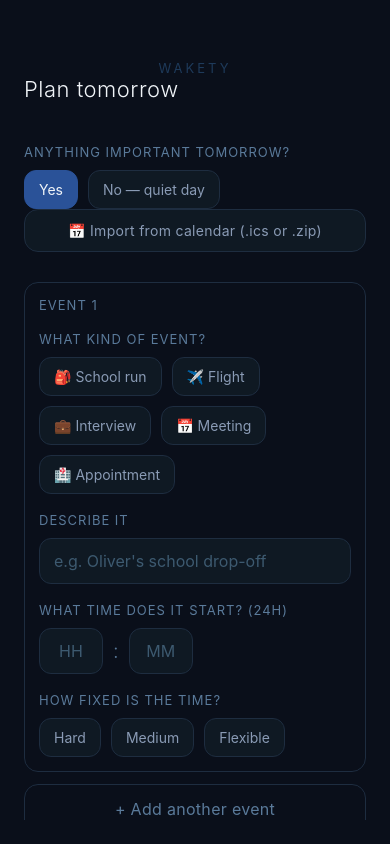
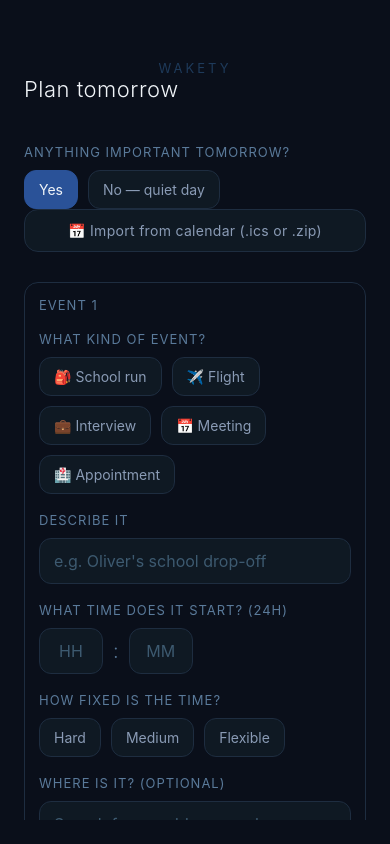
Before and after one commit to productstratagems-create/Wakety, a React Native app: screen / in a window 390 px wide. Built offline with nearby package versions, Linux system fonts and the light colour scheme.

Commit message:
Add location field with Entur geocoder autocomplete to event entries
Each anchor event can now optionally have a geocoded location (name,
lat, lon) looked up via Entur's free geocoder API. This lays the
groundwork for future travel-time inference between event locations.

```diff
--- a/components/AnchorTag.tsx
+++ b/components/AnchorTag.tsx
@@ -21,6 +21,7 @@ export function AnchorTag({ anchor, compact }: Props) {
     <View style={[styles.container, compact && styles.containerCompact]}>
       <Text style={[styles.text, compact && styles.textCompact]}>
         {icon}  {anchor.label} · {anchor.time}
+        {anchor.location && !compact ? ` · ${anchor.location.name}` : ''}
       </Text>
     </View>
   );
--- a/components/PlanForm.tsx
+++ b/components/PlanForm.tsx
@@ -9,9 +9,11 @@ import {
   TextInput,
   View,
 } from 'react-native';
+import { LocationSuggestion } from '../data/entur';
 import { guessAnchorType } from '../data/guessAnchorType';
-import { AnchorType, Rigidity, UserPlan } from '../data/types';
+import { AnchorLocation, AnchorType, Rigidity, UserPlan } from '../data/types';
 import { CalendarEvent, useCalendarImport } from '../hooks/useCalendarImport';
+import { useLocationSearch } from '../hooks/useLocationSearch';
 import { ANCHOR_ICONS } from './AnchorTag';
 import { IcsImportButton, IcsImportResult } from './IcsImportButton';
 
@@ -28,6 +30,8 @@ interface AnchorDraft {
   hour: string;
   minute: string;
   rigidity: Rigidity | null;
+  location: AnchorLocation | null;
+  locationQuery: string;
 }
 
 const NUMBER_REGEX = /^\d+$/;
@@ -43,11 +47,11 @@ const ANCHOR_LABELS: Record<AnchorType, string> = {
 const RIGIDITY_OPTIONS: Rigidity[] = ['hard', 'medium', 'flexible'];
 
 function emptyDraft(key: string): AnchorDraft {
-  return { key, type: null, label: '', hour: '', minute: '', rigidity: null };
+  return { key, type: null, label: '', hour: '', minute: '', rigidity: null, location: null, locationQuery: '' };
 }
 
 function isEmptyDraft(draft: AnchorDraft): boolean {
-  return !draft.type && !draft.label.trim() && !draft.hour && !draft.minute && !draft.rigidity;
+  return !draft.type && !draft.label.trim() && !draft.hour && !draft.minute && !draft.rigidity && !draft.location;
 }
 
 export function PlanForm({ initialPlan, onSubmit, onCancel }: Props) {
@@ -56,7 +60,16 @@ export function PlanForm({ initialPlan, onSubmit, onCancel }: Props) {
     if (initialPlan?.anchors && initialPlan.anchors.length > 0) {
       return initialPlan.anchors.map((anchor, index) => {
         const [hour, minute] = anchor.time.split(':');
-        return { key: `init-${index}`, type: anchor.type, label: anchor.label, hour, minute, rigidity: anchor.rigidity };
+        return {
+          key: `init-${index}`,
+          type: anchor.type,
+          label: anchor.label,
+          hour,
+          minute,
+          rigidity: anchor.rigidity,
+          location: anchor.location ?? null,
+          locationQuery: anchor.location?.name ?? '',
+        };
       });
     }
     return (initialPlan?.hasAnchor ?? true) ? [emptyDraft('init-0')] : [];
@@ -116,6 +129,7 @@ export function PlanForm({ initialPlan, onSubmit, onCancel }: Props) {
               label: anchor.label.trim(),
               time: `${anchor.hour.padStart(2, '0')}:${anchor.minute.padStart(2, '0')}`,
               rigidity: anchor.rigidity!,
+              ...(anchor.location ? { location: anchor.location } : {}),
             }))
         : [],
       personalChain: {
@@ -170,7 +184,16 @@ export function PlanForm({ initialPlan, onSubmit, onCancel }: Props) {
   function handleSelectEvent(event: CalendarEvent) {
     const [hour, minute] = event.time.split(':');
     const guessedType = guessAnchorType(event.title);
-    const filled: AnchorDraft = { key: nextKey(), type: guessedType, label: event.title, hour, minute, rigidity: 'medium' };
+    const filled: AnchorDraft = {
+      key: nextKey(),
+      type: guessedType,
+      label: event.title,
+      hour,
+      minute,
+      rigidity: 'medium',
+      location: null,
+      locationQuery: '',
+    };
 
     setHasAnchor(true);
     setAnchors((prev) => (prev.length === 1 && isEmptyDraft(prev[0]) ? [filled] : [...prev, filled]));
@@ -254,76 +277,16 @@ export function PlanForm({ initialPlan, onSubmit, onCancel }: Props) {
             <FieldError visible={showErrors} message={errors.anchors} />
 
             {anchors.map((anchor, index) => (
-              <View key={anchor.key} style={styles.anchorCard}>
-                <View style={styles.anchorCardHeader}>
-                  <Text style={styles.anchorCardTitle}>Event {index + 1}</Text>
-                  {anchors.length > 1 && (
-                    <Pressable onPress={() => handleRemoveAnchor(anchor.key)}>
-                      <Text style={styles.removeText}>Remove</Text>
-                    </Pressable>
-                  )}
-                </View>
-
-                <Text style={styles.sectionLabel}>What kind of event?</Text>
-                <View style={styles.wrapRow}>
-                  {ANCHOR_TYPES.map((type) => (
-                    <Chip
-                      key={type}
-                      label={`${ANCHOR_ICONS[type]} ${ANCHOR_LABELS[type]}`}
-                      active={anchor.type === type}
-                      onPress={() => updateAnchor(anchor.key, { type })}
-                    />
-                  ))}
-                </View>
-                <FieldError visible={showErrors} message={errors[`${anchor.key}.type`]} />
-
-                <Text style={styles.sectionLabel}>Describe it</Text>
-                <TextInput
-                  style={styles.input}
-                  placeholder="e.g. Oliver's school drop-off"
-                  placeholderTextColor="#3D5A70"
-                  value={anchor.label}
-                  onChangeText={(text) => updateAnchor(anchor.key, { label: text })}
-                />
-                <FieldError visible={showErrors} message={errors[`${anchor.key}.label`]} />
-
-                <Text style={styles.sectionLabel}>What time does it start? (24h)</Text>
-                <View style={styles.timeRow}>
-                  <TextInput
-                    style={styles.timeInput}
-                    placeholder="HH"
-                    placeholderTextColor="#3D5A70"
-                    value={anchor.hour}
-                    onChangeText={(text) => updateAnchor(anchor.key, { hour: text.replace(/[^0-9]/g, '').slice(0, 2) })}
-                    keyboardType="number-pad"
-                    maxLength={2}
-                  />
-                  <Text style={styles.timeSeparator}>:</Text>
-                  <TextInput
-                    style={styles.timeInput}
-                    placeholder="MM"
-                    placeholderTextColor="#3D5A70"
-                    value={anchor.minute}
-                    onChangeText={(text) => updateAnchor(anchor.key, { minute: text.replace(/[^0-9]/g, '').slice(0, 2) })}
-                    keyboardType="number-pad"
-                    maxLength={2}
-                  />
-                </View>
-                <FieldError visible={showErrors} message={errors[`${anchor.key}.time`]} />
-
-                <Text style={styles.sectionLabel}>How fixed is the time?</Text>
-                <View style={styles.row}>
-                  {RIGIDITY_OPTIONS.map((option) => (
-                    <Chip
-                      key={option}
-                      label={option.charAt(0).toUpperCase() + option.slice(1)}
-                      active={anchor.rigidity === option}
-                      onPress={() => updateAnchor(anchor.key, { rigidity: option })}
-                    />
-                  ))}
-                </View>
-                <FieldError visible={showErrors} message={errors[`${anchor.key}.rigidity`]} />
-              </View>
+              <AnchorCard
+                key={anchor.key}
+                anchor={anchor}
+                index={index}
+                canRemove={anchors.length > 1}
+                errors={errors}
+                showErrors={showErrors}
+                onUpdate={(patch) => updateAnchor(anchor.key, patch)}
+                onRemove={() => handleRemoveAnchor(anchor.key)}
+              />
             ))}
 
             <Pressable
@@ -385,6 +348,140 @@ export function PlanForm({ initialPlan, onSubmit, onCancel }: Props) {
         )}
       </ScrollView>
     </KeyboardAvoidingView>
+  );
+}
+
+interface AnchorCardProps {
+  anchor: AnchorDraft;
+  index: number;
+  canRemove: boolean;
+  errors: Partial<Record<string, string>>;
+  showErrors: boolean;
+  onUpdate: (patch: Partial<AnchorDraft>) => void;
+  onRemove: () => void;
+}
+
+function AnchorCard({ anchor, index, canRemove, errors, showErrors, onUpdate, onRemove }: AnchorCardProps) {
+  const queryMatchesSelection = !!anchor.location && anchor.locationQuery === anchor.location.name;
+  const searchEnabled = !queryMatchesSelection && anchor.locationQuery.trim().length >= 2;
+  const { results, loading } = useLocationSearch(anchor.locationQuery, searchEnabled);
+  const showSuggestions = searchEnabled && (results.length > 0 || loading);
+
+  function handleSelectLocation(suggestion: LocationSuggestion) {
+    onUpdate({
+      location: { name: suggestion.name, lat: suggestion.lat, lon: suggestion.lon },
+      locationQuery: suggestion.name,
+    });
+  }
+
+  function handleClearLocation() {
+    onUpdate({ location: null, locationQuery: '' });
+  }
+
+  return (
+    <View style={styles.anchorCard}>
+      <View style={styles.anchorCardHeader}>
+        <Text style={styles.anchorCardTitle}>Event {index + 1}</Text>
+        {canRemove && (
+          <Pressable onPress={onRemove}>
+            <Text style={styles.removeText}>Remove</Text>
+          </Pressable>
+        )}
+      </View>
+
+      <Text style={styles.sectionLabel}>What kind of event?</Text>
+      <View style={styles.wrapRow}>
+        {ANCHOR_TYPES.map((type) => (
+          <Chip
+            key={type}
+            label={`${ANCHOR_ICONS[type]} ${ANCHOR_LABELS[type]}`}
+            active={anchor.type === type}
+            onPress={() => onUpdate({ type })}
+          />
+        ))}
+      </View>
+      <FieldError visible={showErrors} message={errors[`${anchor.key}.type`]} />
+
+      <Text style={styles.sectionLabel}>Describe it</Text>
+      <TextInput
+        style={styles.input}
+        placeholder="e.g. Oliver's school drop-off"
+        placeholderTextColor="#3D5A70"
+        value={anchor.label}
+        onChangeText={(text) => onUpdate({ label: text })}
+      />
+      <FieldError visible={showErrors} message={errors[`${anchor.key}.label`]} />
+
+      <Text style={styles.sectionLabel}>What time does it start? (24h)</Text>
+      <View style={styles.timeRow}>
+        <TextInput
+          style={styles.timeInput}
+          placeholder="HH"
+          placeholderTextColor="#3D5A70"
+          value={anchor.hour}
+          onChangeText={(text) => onUpdate({ hour: text.replace(/[^0-9]/g, '').slice(0, 2) })}
+          keyboardType="number-pad"
+          maxLength={2}
+        />
+        <Text style={styles.timeSeparator}>:</Text>
+        <TextInput
+          style={styles.timeInput}
+          placeholder="MM"
+          placeholderTextColor="#3D5A70"
+          value={anchor.minute}
+          onChangeText={(text) => onUpdate({ minute: text.replace(/[^0-9]/g, '').slice(0, 2) })}
+          keyboardType="number-pad"
+          maxLength={2}
+        />
+      </View>
+      <FieldError visible={showErrors} message={errors[`${anchor.key}.time`]} />
+
+      <Text style={styles.sectionLabel}>How fixed is the time?</Text>
+      <View style={styles.row}>
+        {RIGIDITY_OPTIONS.map((option) => (
+          <Chip
+            key={option}
+            label={option.charAt(0).toUpperCase() + option.slice(1)}
+            active={anchor.rigidity === option}
+            onPress={() => onUpdate({ rigidity: option })}
+          />
+        ))}
+      </View>
+      <FieldError visible={showErrors} message={errors[`${anchor.key}.rigidity`]} />
+
+      <Text style={styles.sectionLabel}>Where is it? (optional)</Text>
+      <View style={styles.locationRow}>
+        <TextInput
+          style={[styles.input, styles.locationInput]}
+          placeholder="Search for an address or place"
+          placeholderTextColor="#3D5A70"
+          value={anchor.locationQuery}
+          onChangeText={(text) => onUpdate({ locationQuery: text, location: null })}
+        />
+        {anchor.location && (
+          <Pressable onPress={handleClearLocation}>
+            <Text style={styles.removeText}>Clear</Text>
+          </Pressable>
+        )}
+      </View>
+      {showSuggestions && (
+        <View style={styles.suggestionList}>
+          {loading ? (
+            <Text style={styles.suggestionLoading}>Searching…</Text>
+          ) : (
+            results.map((suggestion) => (
+              <Pressable
+                key={suggestion.id}
+                style={({ pressed }) => [styles.suggestionItem, pressed && styles.pressed]}
+                onPress={() => handleSelectLocation(suggestion)}
+              >
+                <Text style={styles.suggestionText}>{suggestion.name}</Text>
+              </Pressable>
+            ))
+          )}
+        </View>
+      )}
+    </View>
   );
 }
 
@@ -559,6 +656,38 @@ const styles = StyleSheet.create({
     color: '#E08A8A',
     fontSize: 13,
   },
+  locationRow: {
+    flexDirection: 'row',
+    alignItems: 'center',
+    gap: 12,
+  },
+  locationInput: {
+    flex: 1,
+  },
+  suggestionList: {
+    marginTop: 8,
+    borderRadius: 12,
+    borderWidth: 1,
+    borderColor: '#1E2D40',
+    backgroundColor: '#0F1923',
+    overflow: 'hidden',
+  },
+  suggestionItem: {
+    paddingVertical: 10,
+    paddingHorizontal: 14,
+    borderBottomWidth: 1,
+    borderBottomColor: '#1E2D40',
+  },
+  suggestionText: {
+    color: '#C5D4E8',
+    fontSize: 14,
+  },
+  suggestionLoading: {
+    paddingVertical: 10,
+    paddingHorizontal: 14,
+    color: '#5A7A9A',
+    fontSize: 13,
+  },
   pressed: {
     opacity: 0.7,
   },
--- /dev/null
+++ b/data/entur.ts
@@ -0,0 +1,49 @@
+import { AnchorLocation } from './types';
+
+const GEOCODER_URL = 'https://api.entur.io/geocoder/v1/autocomplete';
+
+// Required by Entur's API guidelines to identify the calling application.
+const CLIENT_NAME = 'wakety - planform';
+
+export interface LocationSuggestion extends AnchorLocation {
+  id: string;
+}
+
+interface GeocoderFeature {
+  properties?: {
+    id?: string;
+    label?: string;
+    name?: string;
+  };
+  geometry?: {
+    coordinates?: [number, number];
+  };
+}
+
+export async function searchLocations(query: string): Promise<LocationSuggestion[]> {
+  const text = query.trim();
+  if (text.length < 2) return [];
+
+  const url = `${GEOCODER_URL}?text=${encodeURIComponent(text)}&size=5&lang=en`;
+  const response = await fetch(url, {
+    headers: { 'ET-Client-Name': CLIENT_NAME },
+  });
+  if (!response.ok) return [];
+
+  const data = await response.json();
+  const features: GeocoderFeature[] = data.features ?? [];
+
+  return features
+    .map((feature, index) => {
+      const [lon, lat] = feature.geometry?.coordinates ?? [];
+      return {
+        id: feature.properties?.id ?? `${index}`,
+        name: feature.properties?.label ?? feature.properties?.name ?? '',
+        lat,
+        lon,
+      };
+    })
+    .filter((suggestion): suggestion is LocationSuggestion =>
+      !!suggestion.name && Number.isFinite(suggestion.lat) && Number.isFinite(suggestion.lon)
+    );
+}
--- /dev/null
+++ b/hooks/useLocationSearch.ts
@@ -0,0 +1,40 @@
+import { useEffect, useState } from 'react';
+import { LocationSuggestion, searchLocations } from '../data/entur';
+
+const DEBOUNCE_MS = 300;
+
+export function useLocationSearch(query: string, enabled: boolean) {
+  const [results, setResults] = useState<LocationSuggestion[]>([]);
+  const [loading, setLoading] = useState(false);
+
+  useEffect(() => {
+    if (!enabled || query.trim().length < 2) {
+      setResults([]);
+      setLoading(false);
+      return;
+    }
+
+    setLoading(true);
+    let cancelled = false;
+
+    const timer = setTimeout(() => {
+      searchLocations(query)
+        .then((suggestions) => {
+          if (!cancelled) setResults(suggestions);
+        })
+        .catch(() => {
+          if (!cancelled) setResults([]);
+        })
+        .finally(() => {
+          if (!cancelled) setLoading(false);
+        });
+    }, DEBOUNCE_MS);
+
+    return () => {
+      cancelled = true;
+      clearTimeout(timer);
+    };
+  }, [query, enabled]);
+
+  return { results, loading };
+}
```
Also changed, not shown: data/types.ts (+7 -0 lines).
